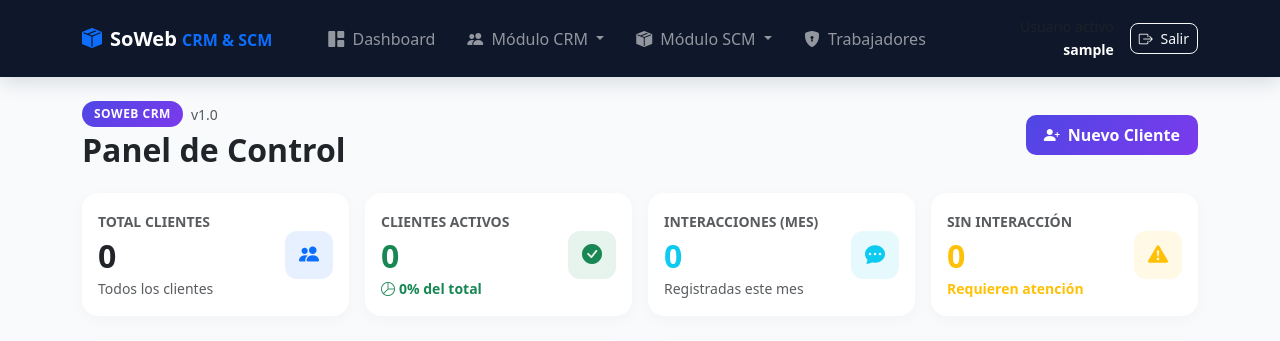
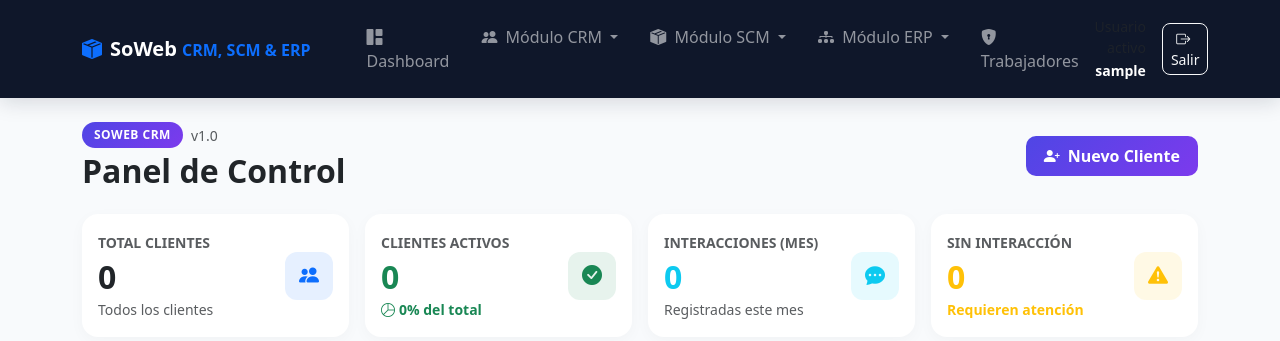
Before and after one commit to NozomiTGL/SoWeb, a Django app: page / in a window 1280 px wide. Shown: the top 341 px of the page. Run offline with Django 5.2, Linux system fonts and the light colour scheme; the visitor is signed in with stand-in values (Sample User, id 1); data that the repository does not hold is empty.

Commit message:
Se agrego al menu principal el erp y aalgunso de sus apartados

```diff
--- a/crm/templates/crm/base.html
+++ b/crm/templates/crm/base.html
@@ -4,7 +4,7 @@
   <head>
     <meta charset="UTF-8" />
     <meta name="viewport" content="width=device-width, initial-scale=1.0" />
-    <title>SoWeb CRM & SCM</title>
+    <title>SoWeb CRM, SCM & ERP</title>
 
     {# Carga de librerías CSS externas (Bootstrap 5 e Iconos) #}
     <link
@@ -31,7 +31,7 @@
           href="{% url 'dashboard' %}"
         >
           <i class="bi bi-box-seam-fill text-primary"></i>
-          <span>SoWeb <span class="text-primary fs-6">CRM & SCM</span></span>
+          <span>SoWeb <span class="text-primary fs-6">CRM, SCM & ERP</span></span>
         </a>
 
         {# Botón Hamburguesa para dispositivos móviles #}
@@ -44,7 +44,7 @@
           <span class="navbar-toggler-icon"></span>
         </button>
 
-        {# Enlaces de la aplicación modulares (CRM y SCM) #}
+        {# Enlaces de la aplicación modulares (CRM, SCM y ERP) #}
         <div class="collapse navbar-collapse" id="navbarNav">
           <ul class="navbar-nav me-auto ms-lg-4">
 
@@ -77,9 +77,7 @@
                 {% endif %}
               </a>
               <ul class="dropdown-menu shadow-sm border-0" aria-labelledby="navbarDropdownSCM">
-                <!-- El nuevo catálogo sin stock -->
                 <li><a class="dropdown-item" href="{% url 'catalogo_general' %}"><i class="bi bi-grid text-primary me-2"></i>Catálogo General</a></li>
-                <!-- Tu CRUD actual, pero renombrado para evitar confusión -->
                 <li><a class="dropdown-item" href="{% url 'lista_productos' %}"><i class="bi bi-hdd-network text-primary me-2"></i>Gestión de Servicios (CRUD)</a></li>
                 <li><a class="dropdown-item" href="{% url 'lista_proveedores' %}"><i class="bi bi-building text-primary me-2"></i>Proveedores / Infra.</a></li>
                 <li><hr class="dropdown-divider"></li>
@@ -90,6 +88,17 @@
                 <li><a class="dropdown-item fw-bold" href="{% url 'dashboard_scm' %}"><i class="bi bi-bar-chart-fill text-primary me-2"></i>Reportes (Dashboard)</a></li>
                 <li><hr class="dropdown-divider"></li>
                 <li><a class="dropdown-item" href="{% url 'nivel_madurez' %}"><i class="bi bi-award text-primary me-2"></i>Nivel de Madurez</a></li>
+              </ul>
+            </li>
+
+            <!-- Dropdown Módulo ERP -->
+            <li class="nav-item dropdown">
+              <a class="nav-link dropdown-toggle px-3" href="#" id="navbarDropdownERP" role="button" data-bs-toggle="dropdown" aria-expanded="false">
+                <i class="bi bi-diagram-3-fill me-1"></i> Módulo ERP
+              </a>
+              <ul class="dropdown-menu shadow-sm border-0" aria-labelledby="navbarDropdownERP">
+                <li><a class="dropdown-item" href="{% url 'lista_ordenes' %}"><i class="bi bi-list-check text-primary me-2"></i>Órdenes Empresariales</a></li>
+                <li><a class="dropdown-item" href="{% url 'nueva_orden_paso1' %}"><i class="bi bi-plus-circle-fill text-primary me-2"></i>Nueva Orden (Venta)</a></li>
               </ul>
             </li>
 
```
